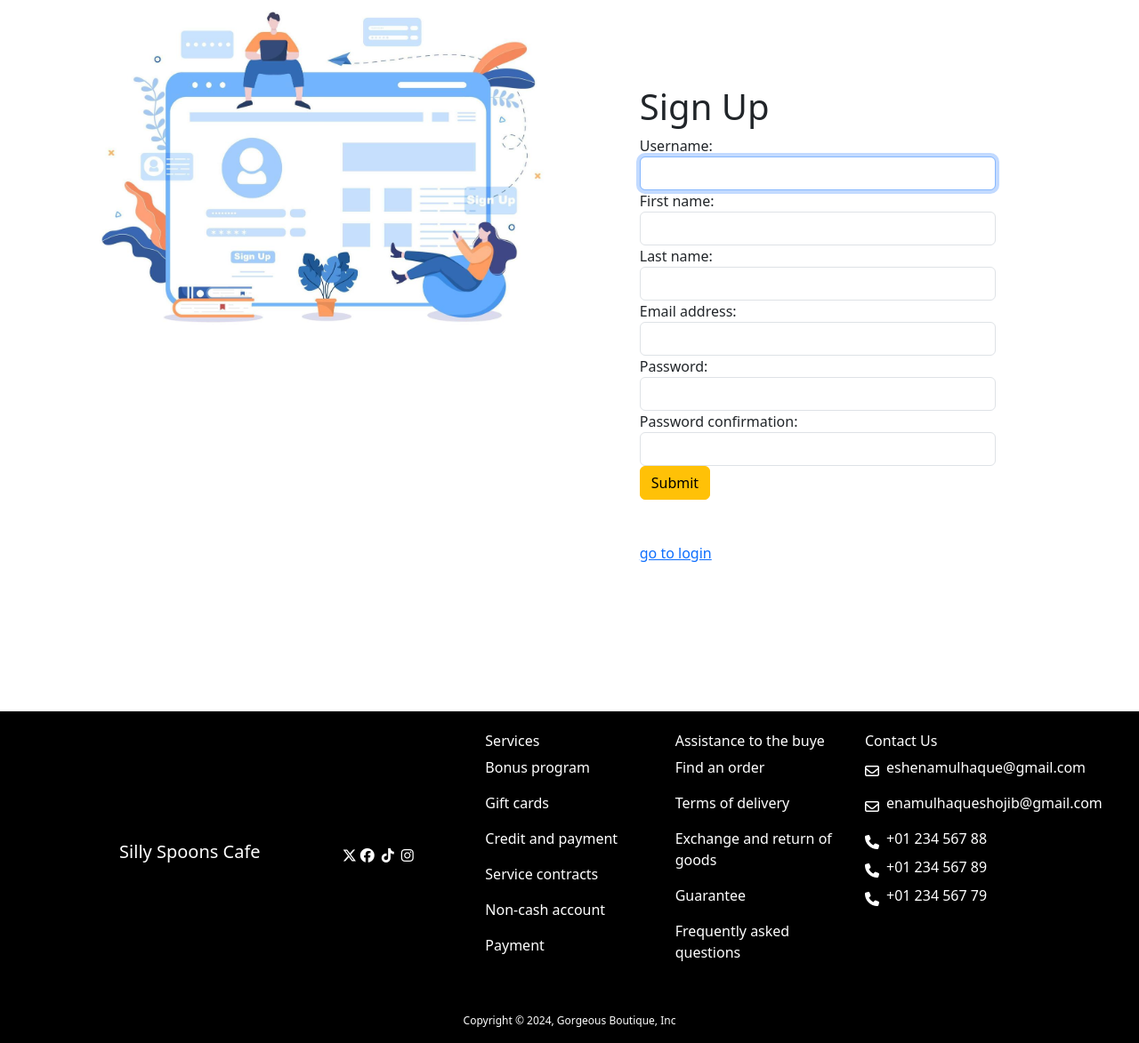
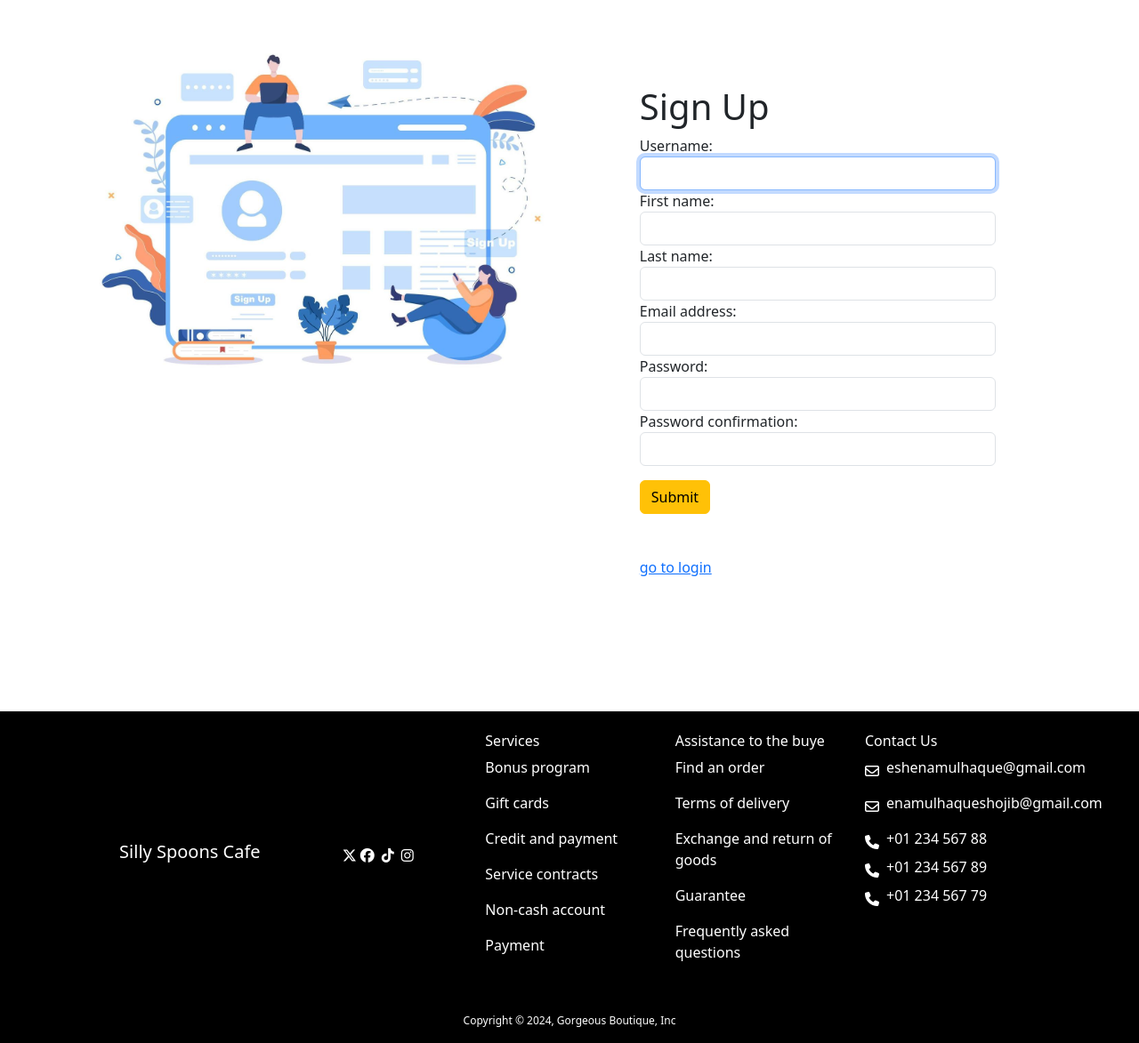
Before and after one commit to Enamul-Haque-Shojib/food_website, a Django app: page /author/register/ in a window 1280 px wide. Shown: the part 56-1229 px from the top of the page at 89% size. Run offline with Django 4.2, Linux system fonts and the light colour scheme; some libraries are stand-ins or nearby versions.

Commit message:
css class added

```diff
--- a/author/templates/registration.html
+++ b/author/templates/registration.html
@@ -22,7 +22,7 @@
               {{fm}}
               {{fm.errors | striptags}}
               {% endfor %}
-                <button class="btn btn-warning mb-5">Submit</button>
+                <button class="btn btn-warning mb-5 mt-3">Submit</button>
             </form>
             {% if type == 'Login' %}
             <a href="{% url 'register' %}"> go to register</a>
@@ -33,7 +33,7 @@
             {% endif %}
         </div>
     </div>
-    <div class="col-md-6 order-1">
+    <div class="col-md-6 mt-lg-5 order-1">
       {% if type == 'Login' %}
       <img class="w-100" src="{% static 'images/login.jpg' %}" alt="" />
       {% else %}
```
Also changed, not shown: db.sqlite3.
